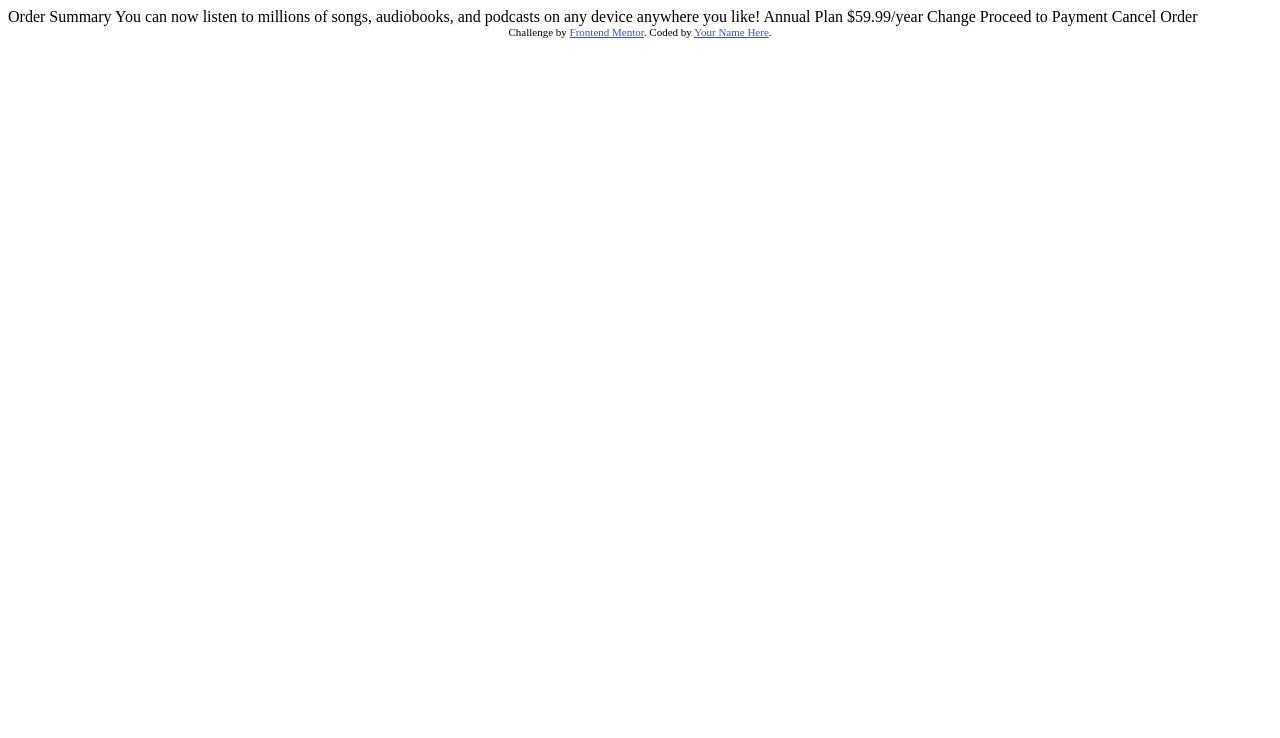
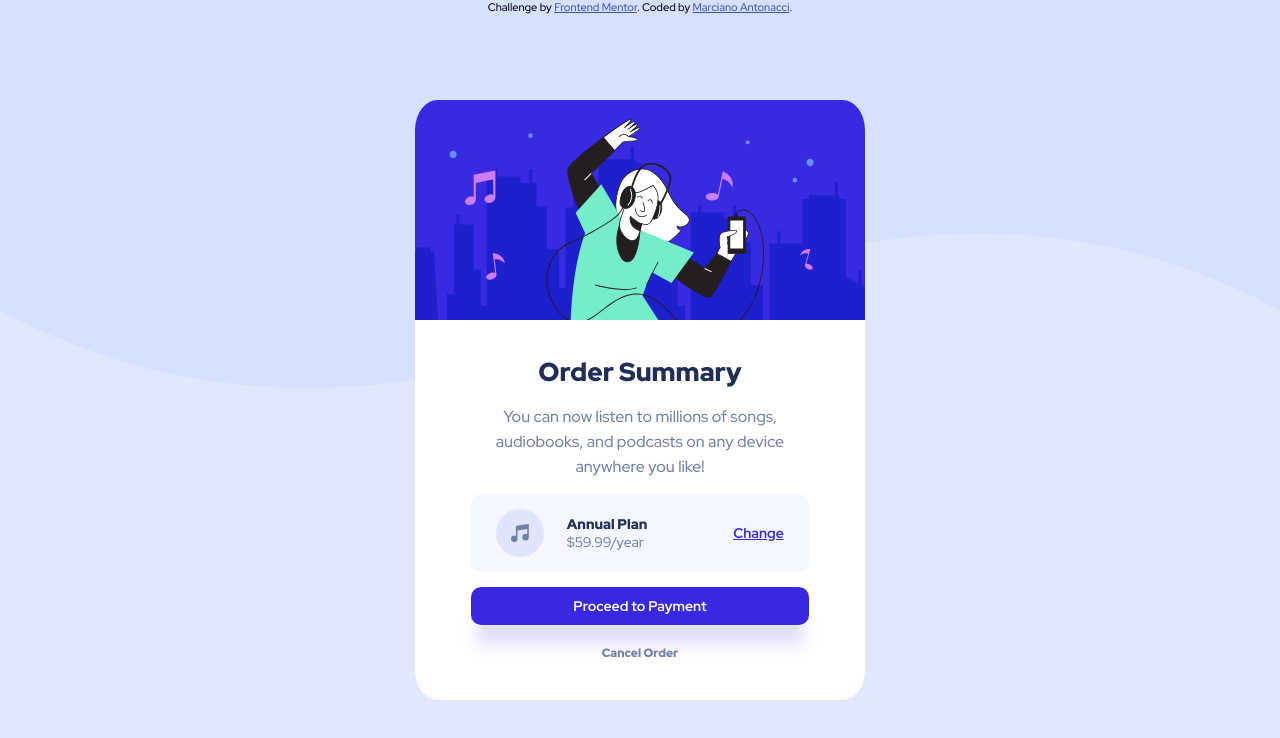
Before and after one commit to MarcianoAntonacciPXL/fem-order-summary, a plain HTML site: page index.html in a window 1280 px wide. Drawn offline with Linux system fonts and the light colour scheme.

Commit message:
added style

```diff
--- a/index.html
+++ b/index.html
@@ -5,6 +5,10 @@
   <meta name="viewport" content="width=device-width, initial-scale=1.0"> <!-- displays site properly based on user's device -->
 
   <link rel="icon" type="image/png" sizes="32x32" href="./images/favicon-32x32.png">
+  <link rel="preconnect" href="https://fonts.googleapis.com">
+  <link rel="preconnect" href="https://fonts.gstatic.com" crossorigin>
+  <link href="https://fonts.googleapis.com/css2?family=Red+Hat+Display:wght@500;700;900&display=swap" rel="stylesheet">
+  <link rel="stylesheet" type="text/css" href="./style.css">
 
   <title>Frontend Mentor | Order summary card</title>
 
@@ -15,23 +19,31 @@
   </style>
 </head>
 <body>
+  <div class="card">
+      <img src="./images/illustration-hero.svg" alt="music-hero" />
+    <div class="card-inner">
+      <h1 class="card-title">Order Summary</h1>
 
-  Order Summary
+      <p class="card-info">You can now listen to millions of songs, audiobooks, and podcasts on any
+      device anywhere you like!</p>
 
-  You can now listen to millions of songs, audiobooks, and podcasts on any
-  device anywhere you like!
+      <div class="card-plan">
+        <img src="./images/icon-music.svg">
+        <div>
+        <span class="annual-plan">Annual Plan</span><br>
+        <span class="price-plan">$59.99/year</span>
+        </div>
+        <p class="change-plan">Change</p>
+      </div>
 
-  Annual Plan
-  $59.99/year
+      <div class="proceed-payment">Proceed to Payment</div>
 
-  Change
-
-  Proceed to Payment
-  Cancel Order
-
+      <p class="cancel-order">Cancel Order</p>
+    </div>
+  </div>
   <div class="attribution">
     Challenge by <a href="https://www.frontendmentor.io?ref=challenge" target="_blank">Frontend Mentor</a>.
-    Coded by <a href="#">Your Name Here</a>.
+    Coded by <a href="https://zen-albattani-ccb6d6.netlify.app/">Marciano Antonacci</a>.
   </div>
 </body>
 </html>
--- /dev/null
+++ b/style.css
@@ -0,0 +1,126 @@
+@import url('https://fonts.googleapis.com/css2?family=Red+Hat+Display:wght@500;700;900&display=swap');
+
+* {
+    margin: 0;
+    padding: 0;
+    font-family: 'Red Hat Display', sans-serif;
+    box-sizing: border-box;
+}
+
+:root {
+--pale-blue: hsl(225, 100%, 94%);
+--bright-blue: hsl(245, 75%, 52%);
+--very-pale-blue: hsl(225, 100%, 98%);
+--desaturated-blue: hsl(224, 23%, 55%);
+--dark-blue: hsl(223, 47%, 23%);
+}
+
+body {
+    background: url("./images/pattern-background-desktop.svg") no-repeat,
+    hsl(225, 100%, 94%);
+    background-size: cover;
+}
+
+.card {
+    position: absolute;
+    top: 50%;
+    left: 50%;
+    transform: translate(-50%, -50%);
+    width: 450px;
+    height: 600px;
+    background-color: white;
+    border-radius: 5%;
+    overflow: hidden;
+}
+
+.card-inner {
+    display: flex;
+    flex-direction: column;
+    justify-content: center;
+    align-items: center;
+}
+
+.card-title {
+    font-size: 26px;
+    font-weight: 900;
+    color: hsl(223, 47%, 23%);
+    padding: 10px;
+    margin-top: 20px;
+}
+
+.card-info {
+    color: hsl(224, 23%, 55%);
+    text-align: center;
+    padding: 5px 10%;
+    font-size: 16px;
+    font-weight: 500;
+    line-height: 25px;
+    margin-bottom: 10px;
+}
+
+.card-plan {
+    background-color: hsl(225, 100%, 98%);
+    padding: 15px 25px;
+    width: 75%;
+    display: flex;
+    justify-content: space-between;
+    align-items: center;
+    border-radius: 10px;
+    font-size: 14px;
+    margin-bottom: 15px;
+}
+
+.card-plan div {
+    text-align: left;
+    width: 50%;
+}
+
+.card-plan .annual-plan {
+    font-weight: 900;
+    color: hsl(223, 47%, 23%);
+}
+
+.card-plan .price-plan {
+    color: hsl(224, 23%, 55%);
+}
+
+.card-plan .change-plan {
+    color: hsl(245, 75%, 52%);
+    text-decoration: underline;
+    font-weight: 700;
+    cursor: pointer;
+}
+
+.card-plan .change-plan:hover {
+    color: hsl(250, 100%, 75%);
+    text-decoration: none;
+}
+
+.proceed-payment {
+    width: 75%;
+    background-color: hsl(245, 75%, 52%);
+    padding: 10px 0;
+    font-size: 14px;
+    font-weight: 700;
+    color: white;
+    text-align: center;
+    border-radius: 10px;
+    margin-bottom: 20px;
+    box-shadow: 0px 25px 15px -5px rgba(56, 41, 224, 0.15);
+    cursor: pointer;
+}
+
+.proceed-payment:hover {
+    background-color: hsl(250, 100%, 75%);
+}
+
+.cancel-order {
+    font-size: 12px;
+    color: hsl(224, 23%, 55%);
+    font-weight: 900;
+    cursor: pointer;
+}
+
+.cancel-order:hover {
+    color: hsl(223, 47%, 23%);
+}
```
